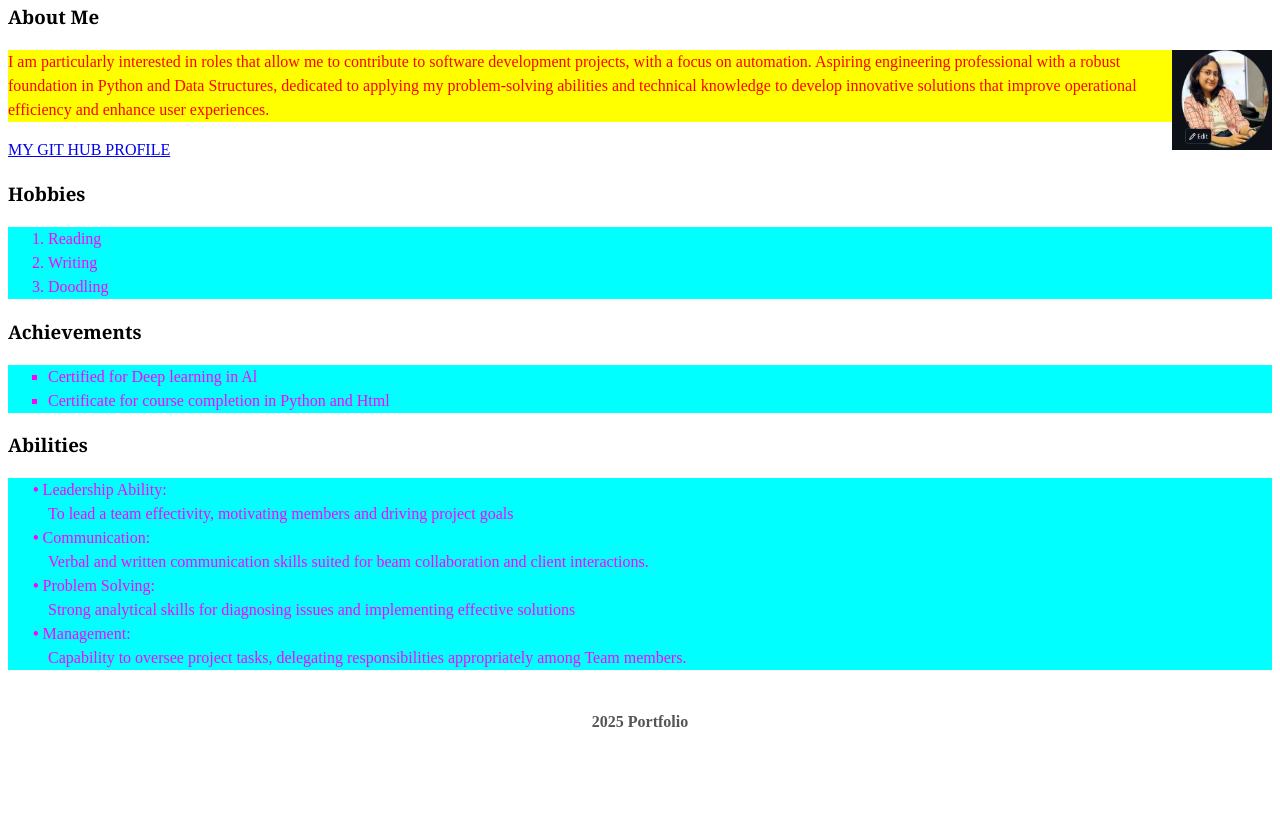
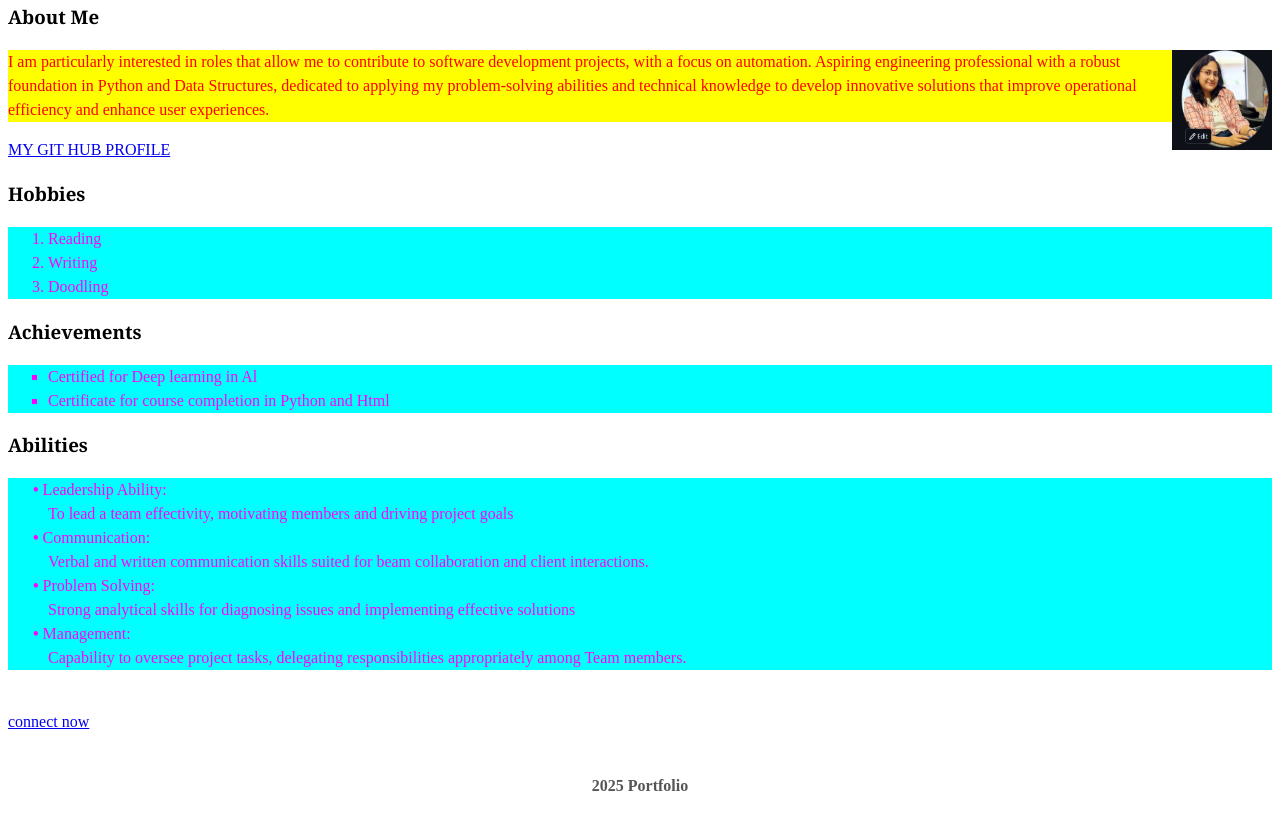
Before and after one commit to Mudrika04/my-profile-website, a plain HTML site: page index.html in a window 1280 px wide. Shown: the part 88-918 px from the top of the page. Drawn offline with Linux system fonts and the light colour scheme.

Commit message:
Update index.html

```diff
--- a/index.html
+++ b/index.html
@@ -64,5 +64,7 @@ interactions.</dd>
 <dt>Management: </dt><dd>Capability to oversee project tasks, delegating responsibilities appropriately among Team
 members.</dd>
 </dl></div></section>
+        <a href="form.html" target="_blank" >connect now</a></div>
     <footer> 2025 Portfolio</footer></body>
+
 </html>
```
